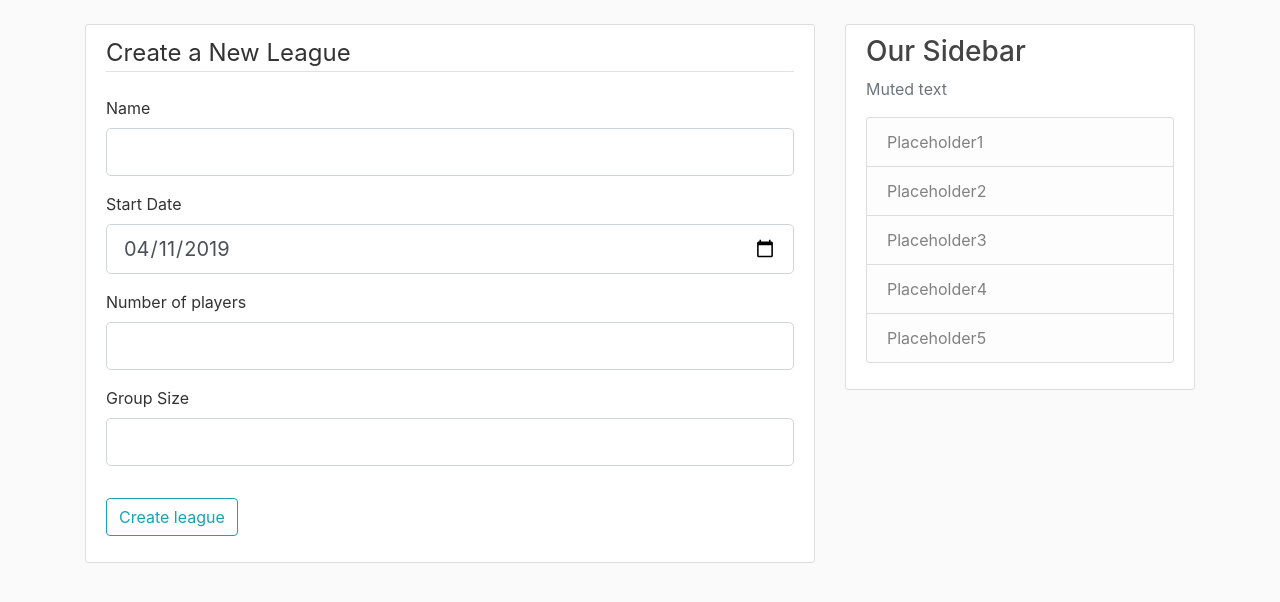
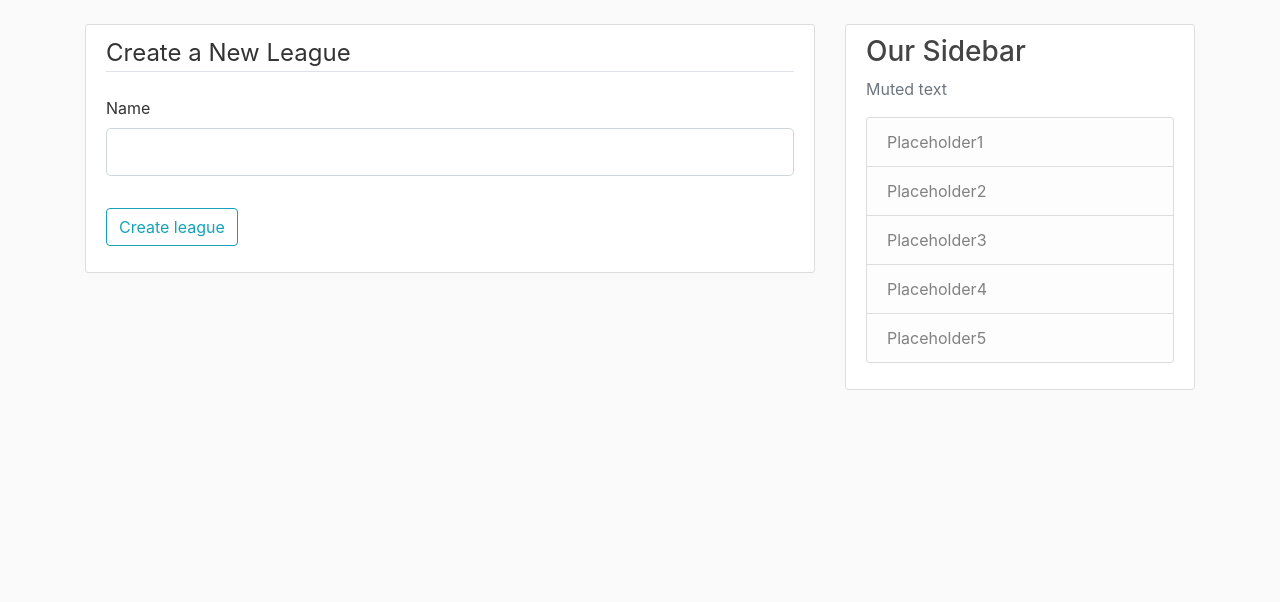
Before and after one commit to doza-daniel/champions_leagues, a Flask app: page /create_league in a window 1280 px wide. Shown: the part 56-658 px from the top of the page. Run offline with Flask 2, Linux system fonts and the light colour scheme; the visitor is signed in with stand-in values (Sample User, id 1); some libraries are stand-ins or nearby versions.

Commit message:
creating a league only takes a name now

```diff
--- a/league/forms.py
+++ b/league/forms.py
@@ -38,9 +38,6 @@ class LoginForm(FlaskForm):
 
 class CreateLeagueForm(FlaskForm):
     name = StringField('Name', validators=[DataRequired(), Length(min=2, max=20)])
-    date_started = DateField('Start Date', default=date.today(), format='%Y-%m-%d')
-    number_of_players = IntegerField('Number of players', validators=[DataRequired()])
-    group_size = IntegerField('Group Size', validators=[DataRequired()])
 
     submit = SubmitField('Create league')
 
--- a/league/models.py
+++ b/league/models.py
@@ -40,9 +40,8 @@ class League(db.Model):
     id = db.Column(db.Integer, primary_key=True, autoincrement=True)
     owner_id = db.Column(db.Integer, db.ForeignKey('users.id'), nullable=False)
     name = db.Column(db.String(100), nullable=False)
-    date_started = db.Column(db.DateTime, nullable=False)
+    date_started = db.Column(db.DateTime)
     date_ended = db.Column(db.DateTime)
-    number_of_players = db.Column('number_of_players', db.Integer, nullable=False)
     groups = db.relationship('Group', backref='league', lazy=True)
 
 
--- a/league/routes.py
+++ b/league/routes.py
@@ -48,24 +48,9 @@ def register():
 def create_league():
     form = CreateLeagueForm()
     if form.validate_on_submit():
-        nplayers = form.number_of_players.data
-
-        league = League(
-            owner_id=current_user.id,
-            name=form.name.data,
-            date_started=form.date_started.data,
-            number_of_players=nplayers
-        )
-
-        group_size = form.group_size.data
-        ngroups = divmod(nplayers, group_size)
-
-        for i in range(0, ngroups[0] if ngroups[1] == 0 else ngroups[0] + 1):
-            league.groups.append(Group(league_id=league.id, size=group_size))
-
+        league = League(owner=current_user, name=form.name.data)
         db.session.add(league)
         db.session.commit()
-
         flash(f"League '{league.name}' has been created successfully!", 'success')
         return redirect(url_for('home'))
 
--- a/league/templates/create_league.html
+++ b/league/templates/create_league.html
@@ -18,45 +18,6 @@
             {{ form.name(class="date form-control form-control-lg") }}
           {% endif %}
         </div>
-        <div class="form-group">
-          {{ form.date_started.label(class="form-control-label") }}
-          {% if form.date_started.errors %}
-            {{ form.date_started(class="form-control form-control-lg is-invalid") }}
-            <div class="invalid-feedback">
-              {% for error in form.date_started.errors %}
-                <span>{{ error }}</span>
-              {% endfor %}
-            </div>
-          {% else %}
-            {{ form.date_started(class="date form-control form-control-lg") }}
-          {% endif %}
-        </div>
-        <div class="form-group">
-          {{ form.number_of_players.label(class="form-control-label") }}
-          {% if form.number_of_players.errors %}
-            {{ form.number_of_players(class="form-control form-control-lg is-invalid") }}
-            <div class="invalid-feedback">
-              {% for error in form.number_of_players.errors %}
-                <span>{{ error }}</span>
-              {% endfor %}
-            </div>
-          {% else %}
-            {{ form.number_of_players(class="form-control form-control-lg") }}
-          {% endif %}
-        </div>
-        <div class="form-group">
-          {{ form.group_size.label(class="form-control-label") }}
-          {% if form.group_size.errors %}
-            {{ form.group_size(class="form-control form-control-lg is-invalid") }}
-            <div class="invalid-feedback">
-              {% for error in form.group_size.errors %}
-                <span>{{ error }}</span>
-              {% endfor %}
-            </div>
-          {% else %}
-            {{ form.group_size(class="form-control form-control-lg") }}
-          {% endif %}
-        </div>
       </fieldset>
       <div class="form-group">
         {{ form.submit(class="btn btn-outline-info") }}
```
